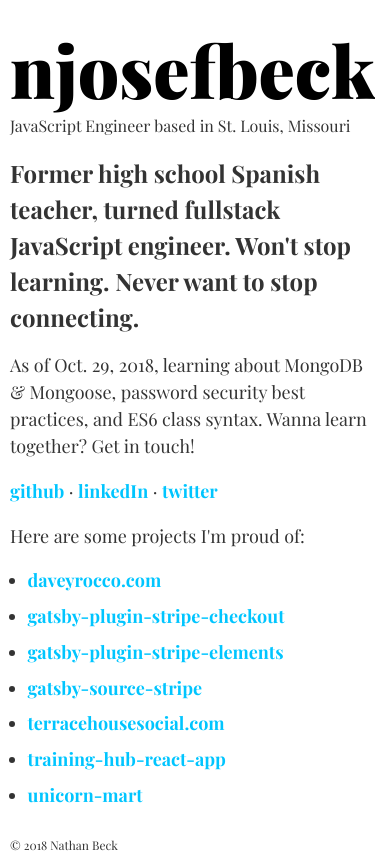
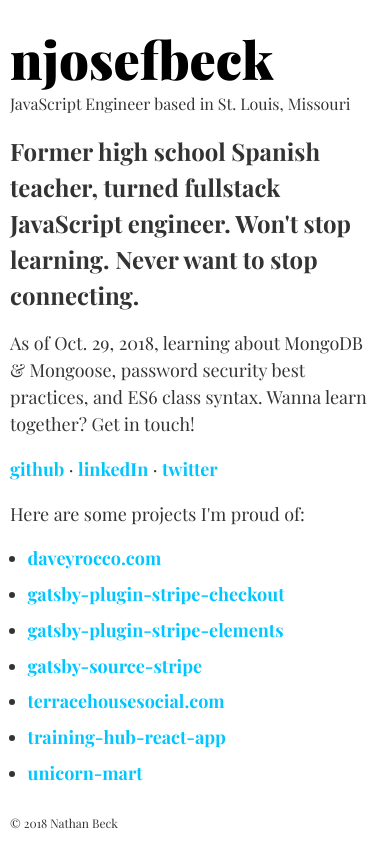
Before and after one commit to njosefbeck/njosefbeck.com, a Gatsby site: page / in a window 390 px wide. Built offline with nearby package versions, Linux system fonts and the light colour scheme; Gatsby itself is replaced by a stand-in of ours; some packages are replaced by stand-ins of ours.

Commit message:
Decrease font-size on smaller screen sizes

```diff
--- a/src/components/siteHeader/siteheader.scss
+++ b/src/components/siteHeader/siteheader.scss
@@ -16,6 +16,10 @@
     a:visited {
       color: black;
     }
+
+    @media (max-width: 500px) {
+      font-size: 52px;
+    }
   }
 
   .byline {
```
